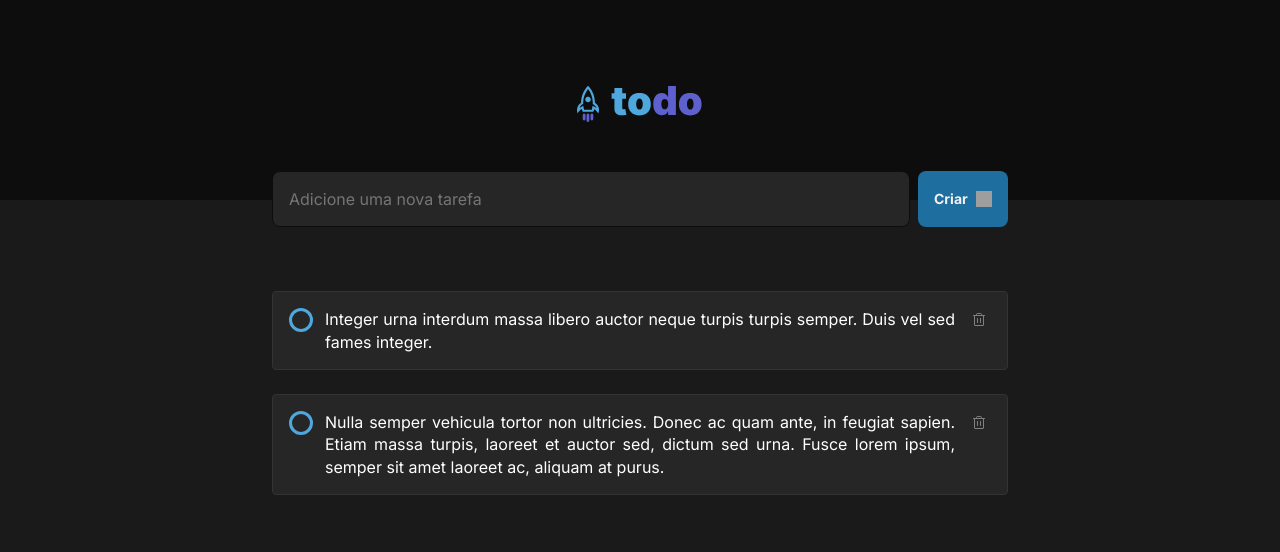
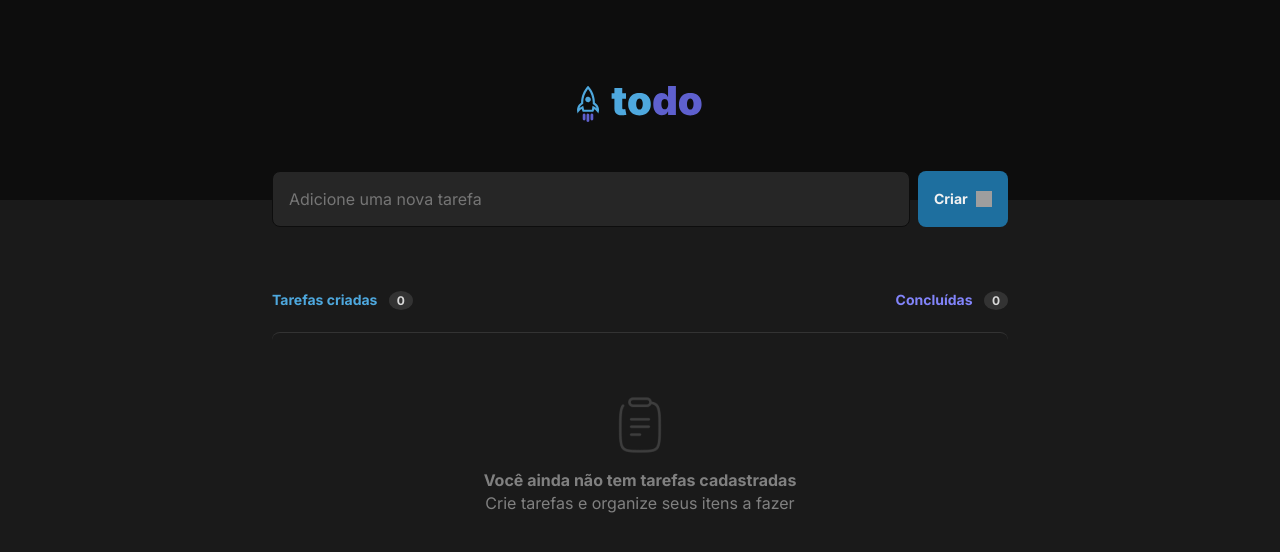
Before and after one commit to shadyueh/rs22-desafio-01, a React (Vite) app: page / in a window 1280 px wide. Shown: the top 552 px of the page. Built offline with nearby package versions, Linux system fonts and the light colour scheme; grey boxes are pictures that could not be loaded.

Commit message:
feat: add empty data list handling

```diff
--- a/src/App.tsx
+++ b/src/App.tsx
@@ -22,6 +22,10 @@ const data: TaskListProps = {
   ],
 };
 
+const emptyData: TaskListProps = {
+  items: []
+}
+
 function App() {
   const [countCreatedTasks, setCountCreatedTasks] = useState(0);
   const [countFinishedTasks, setCountFinishedTasks] = useState(0);
@@ -30,7 +34,7 @@ function App() {
     <div>
       <Header />
       <NewTaskForm />
-      <TaskList items={data.items} />
+      <TaskList items={emptyData.items} />
     </div>
   );
 }
--- a/src/components/TaskList.tsx
+++ b/src/components/TaskList.tsx
@@ -5,15 +5,25 @@ import { NoTask } from "./NoTask";
 import styles from "./TaskList.module.css";
 
 export interface TaskListProps {
-  items : TaskItemProps[]
+  items?: TaskItemProps[];
 }
 
-export function TaskList({ items } : TaskListProps) {
+export function TaskList({ items }: TaskListProps) {
+  if (Array.isArray(items) && items?.length > 0) {
     return (
       <div className={styles.tasks}>
+        <TaskInfo />
         {items.map((task) => {
           return <TaskItem key={task.key} content={task.content} />;
         })}
       </div>
     );
+  } else {
+    return (
+      <div className={styles.tasks}>
+        <TaskInfo />
+        <NoTask />
+      </div>
+    );
   }
+}
```
Lines whose indentation alone changed are shown as unchanged.
